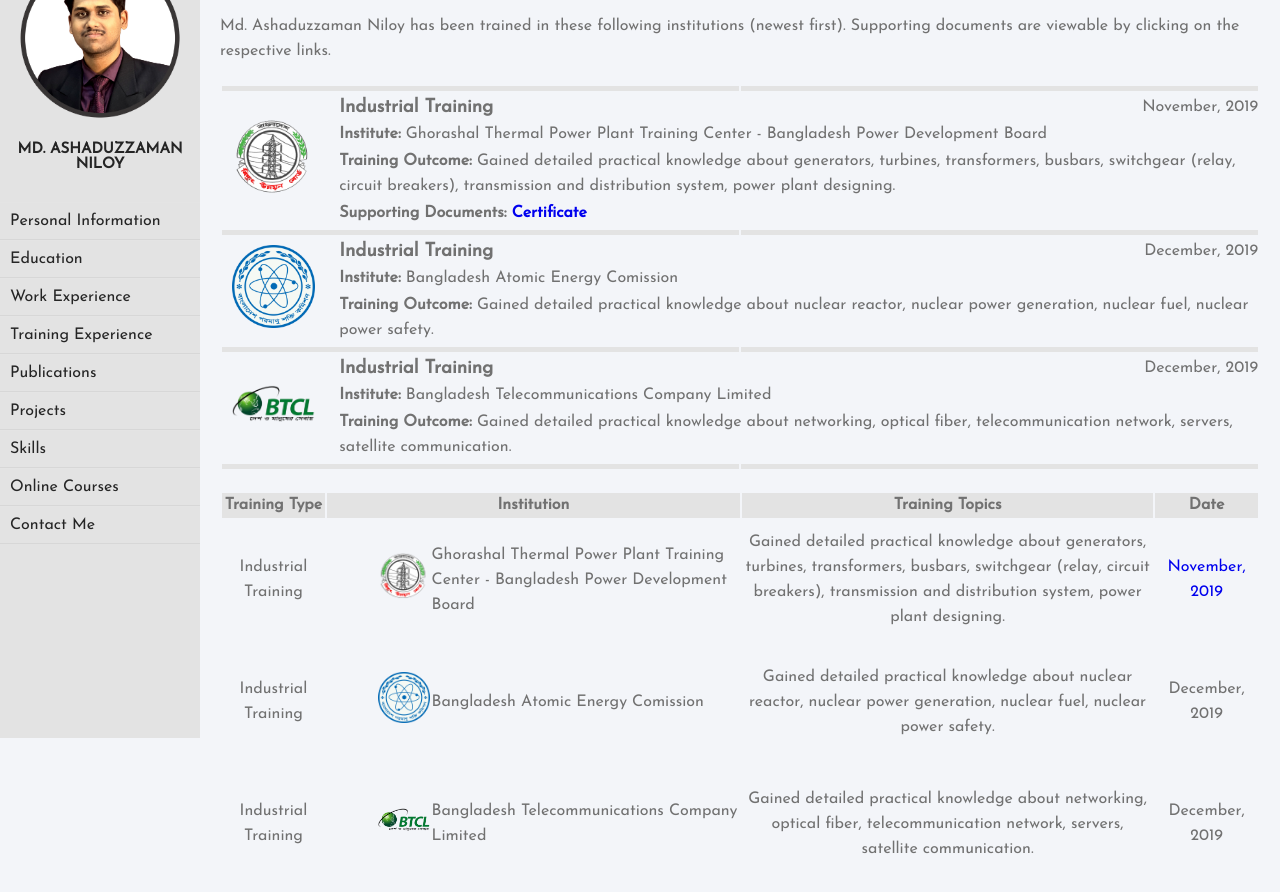
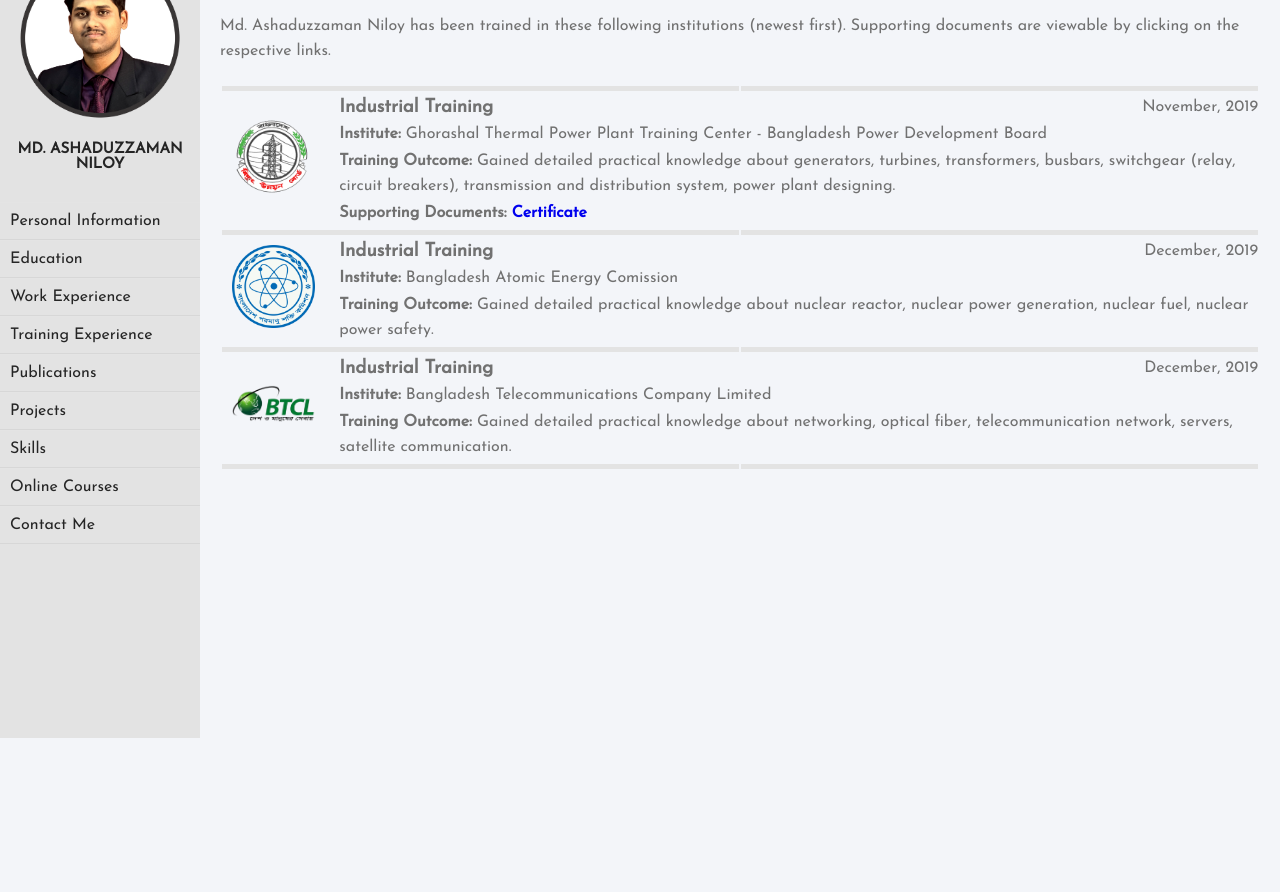
Before and after one commit to ashaduzzaman-niloy/niloy, a plain HTML site: page Training Experience.html in a window 1280 px wide. Shown: the part 62-954 px from the top of the page. After the commit the page ends 800 px from the top, so only its background shows below. Drawn offline with Linux system fonts and the light colour scheme.

Commit message:
Update Training Experience.html

```diff
--- a/Training Experience.html
+++ b/Training Experience.html
@@ -103,36 +103,6 @@
 			</tr>
 			</table>
 			</div>
-				<table class="education_table">
-					<tr bgcolor="#e3e3e3">
-					<th width="10%">Training Type</th>
-					<th colspan="2">Institution</th>
-					<th>Training Topics</th>
-					<th>Date</th>
-					</tr>
-					<tr height="120px">
-					<td>Industrial Training</td>
-					<td width="10%" align="right"><img src="BPDB.png" width="50%" height="50%"></td>
-					<td width="30%" align="left">Ghorashal Thermal Power Plant Training Center - Bangladesh Power Development Board</td>
-					<td width="40%">Gained detailed practical knowledge about generators, turbines, transformers, busbars, switchgear (relay, circuit breakers), transmission and distribution system, power plant designing.</td>
-					<td><a href="Ghorashal.pdf" target="_blank">November, 2019</a></td>
-					</tr>
-					<tr height="120px">
-					<td>Industrial Training</a></td>
-					<td width="10%" align="right"><img src="Atomic.png" width="50%" height="50%"></td>
-					<td width="30%" align="left">Bangladesh Atomic Energy Comission</td>
-					<td width="40%">Gained detailed practical knowledge about nuclear reactor, nuclear power generation, nuclear fuel, nuclear power safety.</td>
-					<td>December, 2019</td>
-					</tr>
-					<tr height="120px">
-					<td>Industrial Training</td>
-					<td width="10%" align="right"><img src="BTCL.png" width="50%" height="50%"></td>
-					<td width="30%" align="left">Bangladesh Telecommunications Company Limited</td>
-					<td width="40%">Gained detailed practical knowledge about networking, optical fiber, telecommunication network, servers, satellite communication.</td>
-					<td>December, 2019</td>
-					</tr>
-				</table>
-			</div>
 		</div>
     </div>
 </div>
```
